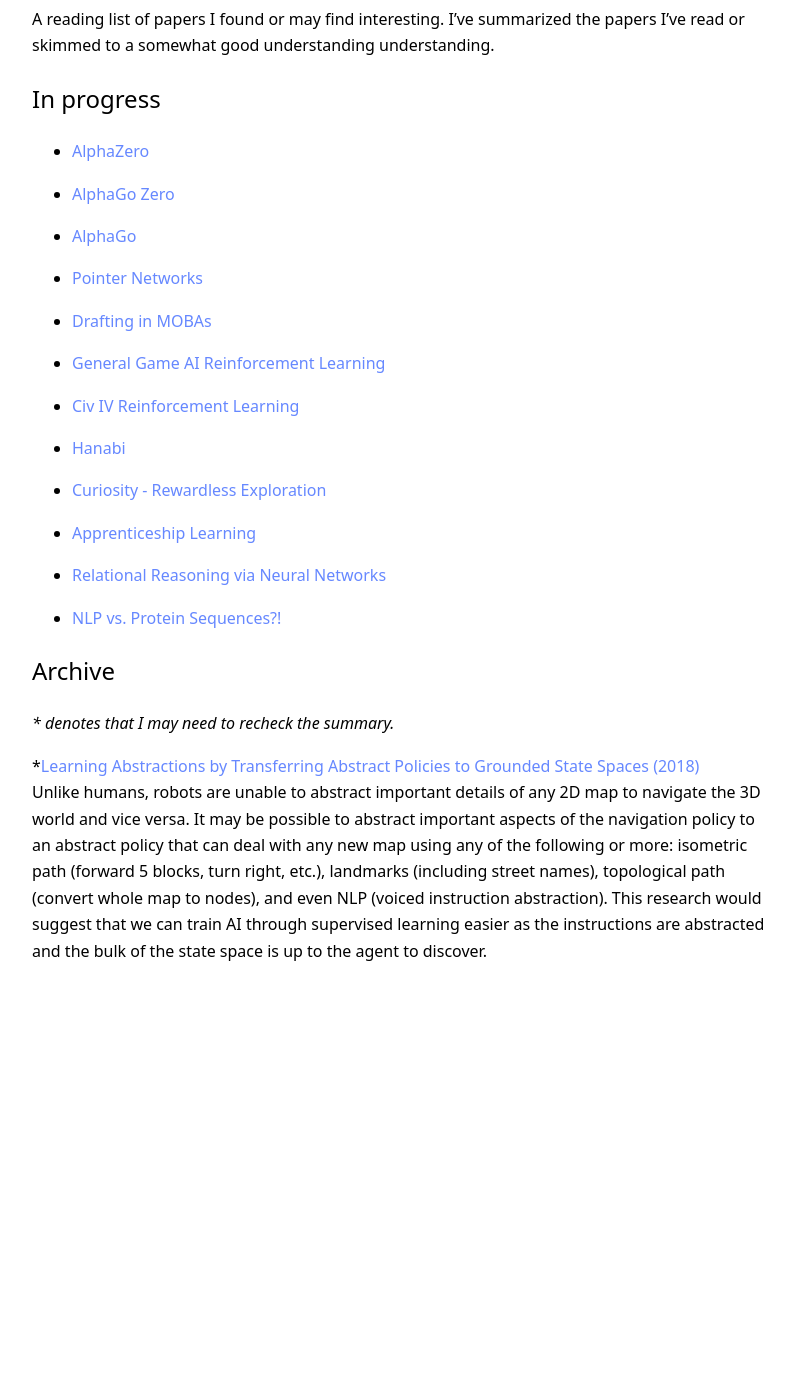
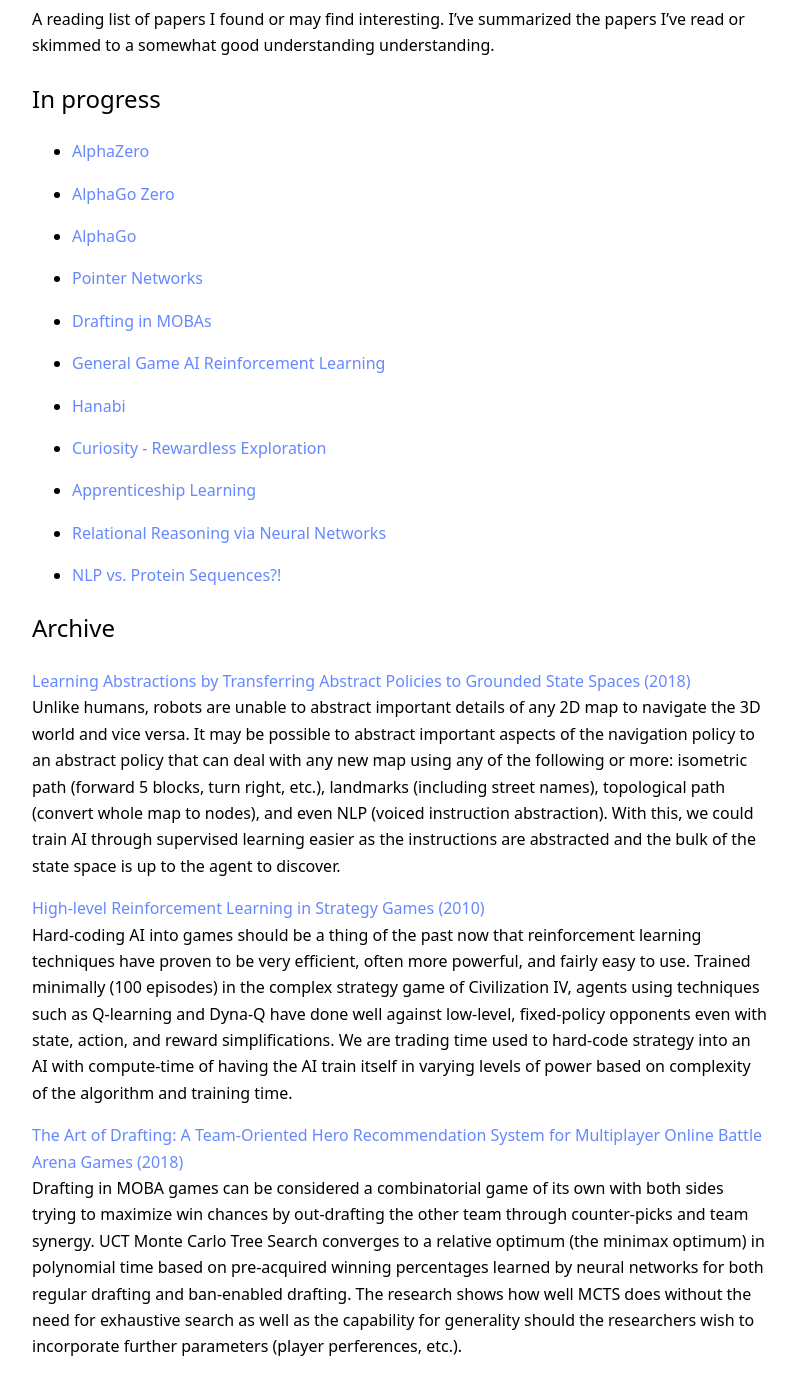
Before and after one commit to NguyenJus/blog, a Jekyll site: the page built from Paper-Archive.md, in a window 1280 px wide and 1400 px high, scrolled down 262 px. Shown: the top 1395 px of the window, without its empty margins (240-1037 px from the left). Built offline with Jekyll 4.4.1, drawn with Linux system fonts in a browser that asks for light colours; before the commit the page ends 1266 px from its top, so only the background shows below that.

Commit message:
paper archive update

```diff
--- a/Paper-Archive.md
+++ b/Paper-Archive.md
@@ -19,8 +19,6 @@
 
 * [General Game AI Reinforcement Learning](https://arxiv.org/pdf/1806.02448.pdf)
 
-* [Civ IV Reinforcement Learning](https://pdfs.semanticscholar.org/9f9c/0f114b0c4d9b13ec048507a178fe9b3da4ae.pdf)
-
 * [Hanabi](https://arxiv.org/pdf/1902.00506v1.pdf)
 
 * [Curiosity - Rewardless Exploration](https://pathak22.github.io/noreward-rl/)
@@ -33,7 +31,11 @@
 
 ## Archive
 
-*\* denotes that I may need to recheck the summary.*
+[Learning Abstractions by Transferring Abstract Policies to Grounded State Spaces (2018)](https://www.aaai.org/ocs/index.php/SSS/SSS18/paper/viewFile/17551/15537)
+Unlike humans, robots are unable to abstract important details of any 2D map to navigate the 3D world and vice versa. It may be possible to abstract important aspects of the navigation policy to an abstract policy that can deal with any new map using any of the following or more: isometric path (forward 5 blocks, turn right, etc.), landmarks (including street names), topological path (convert whole map to nodes), and even NLP (voiced instruction abstraction). With this, we could train AI through supervised learning easier as the instructions are abstracted and the bulk of the state space is up to the agent to discover.
 
-*[Learning Abstractions by Transferring Abstract Policies to Grounded State Spaces (2018)](https://www.aaai.org/ocs/index.php/SSS/SSS18/paper/viewFile/17551/15537)
-Unlike humans, robots are unable to abstract important details of any 2D map to navigate the 3D world and vice versa. It may be possible to abstract important aspects of the navigation policy to an abstract policy that can deal with any new map using any of the following or more: isometric path (forward 5 blocks, turn right, etc.), landmarks (including street names), topological path (convert whole map to nodes), and even NLP (voiced instruction abstraction). This research would suggest that we can train AI through supervised learning easier as the instructions are abstracted and the bulk of the state space is up to the agent to discover.
+[High-level Reinforcement Learning in Strategy Games (2010)](https://pdfs.semanticscholar.org/9f9c/0f114b0c4d9b13ec048507a178fe9b3da4ae.pdf)
+Hard-coding AI into games should be a thing of the past now that reinforcement learning techniques have proven to be very efficient, often more powerful, and fairly easy to use. Trained minimally (100 episodes) in the complex strategy game of Civilization IV, agents using techniques such as Q-learning and Dyna-Q have done well against low-level, fixed-policy opponents even with state, action, and reward simplifications. We are trading time used to hard-code strategy into an AI with compute-time of having the AI train itself in varying levels of power based on complexity of the algorithm and training time.
+
+[The Art of Drafting: A Team-Oriented Hero Recommendation System for Multiplayer Online Battle Arena Games (2018)](https://arxiv.org/pdf/1806.10130.pdf)
+Drafting in MOBA games can be considered a combinatorial game of its own with both sides trying to maximize win chances by out-drafting the other team through counter-picks and team synergy. UCT Monte Carlo Tree Search converges to a relative optimum (the minimax optimum) in polynomial time based on pre-acquired winning percentages learned by neural networks for both regular drafting and ban-enabled drafting. The research shows how well MCTS does without the need for exhaustive search as well as the capability for generality should the researchers wish to incorporate further parameters (player perferences, etc.).
```
Also changed, not shown: _posts/2019-09-02-Introducing-Resources-Page.md (+1 -1 lines), 13 other files.
